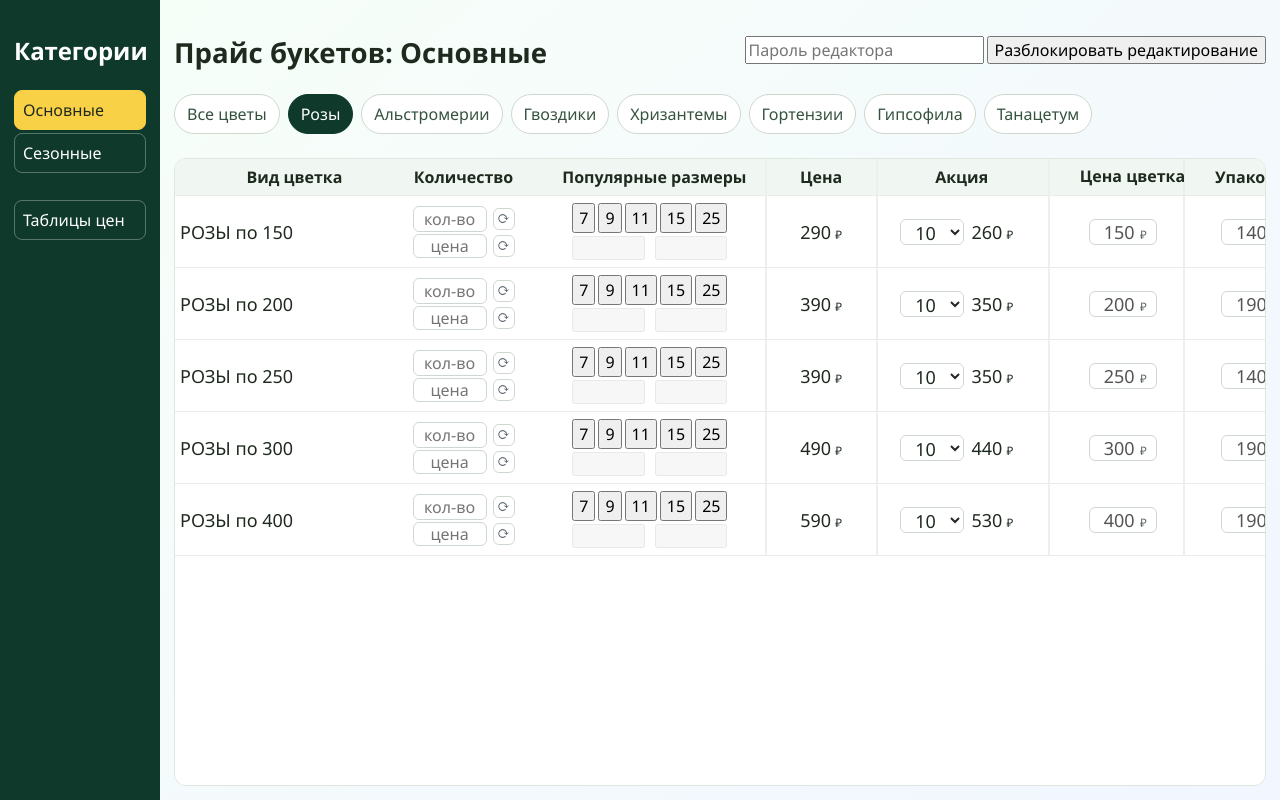
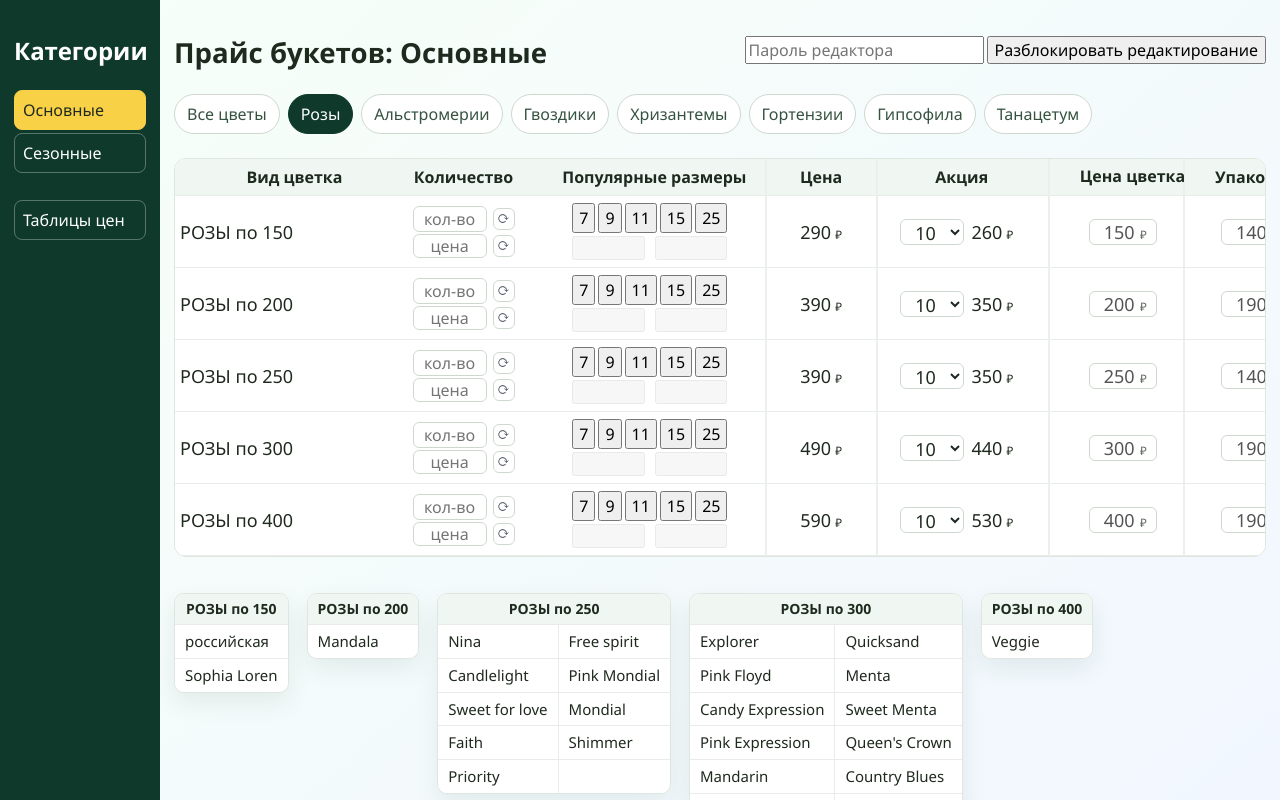
Before and after one commit to alizelect/flowers_baza, a Vue app: page / in a window 1280 px wide. Both pictures are taken after a click on the button "Розы". Shown: the top 800 px of the page. Built offline with nearby package versions, Linux system fonts and the light colour scheme.

Commit message:
Add rose variety tables

```diff
--- a/src/App.vue
+++ b/src/App.vue
@@ -101,6 +101,42 @@ const FLOWER_FILTER_LABELS: Record<FlowerFilterKey, string> = {
   peony: '\u041f\u0438\u043e\u043d\u044b',
   tulip: '\u0422\u044e\u043b\u044c\u043f\u0430\u043d\u044b',
 }
+
+const ROSE_VARIETY_TABLES = [
+  {
+    title: 'РОЗЫ по 150',
+    columns: [
+      ['российская', 'Sophia Loren'],
+    ],
+  },
+  {
+    title: 'РОЗЫ по 200',
+    columns: [
+      ['Mandala'],
+    ],
+  },
+  {
+    title: 'РОЗЫ по 250',
+    columns: [
+      ['Nina', 'Candlelight', 'Sweet for love', 'Faith', 'Priority'],
+      ['Free spirit', 'Pink Mondial', 'Mondial', 'Shimmer'],
+    ],
+  },
+  {
+    title: 'РОЗЫ по 300',
+    columns: [
+      ['Explorer', 'Pink Floyd', 'Candy Expression', 'Pink Expression', 'Mandarin', 'Hermosa', "Pink O'Hara", "White O'Hara", 'Playa Blanca'],
+      ['Quicksand', 'Menta', 'Sweet Menta', "Queen's Crown", 'Country Blues', 'Be Sweet', 'Suave', 'Lilit'],
+    ],
+  },
+  {
+    title: 'РОЗЫ по 400',
+    columns: [
+      ['Veggie'],
+    ],
+  },
+] as const
+
 function getAllowedFlowerFilters(section: SectionKey): FlowerFilterKey[] {
   return section === 'sezonnye' ? SEASONAL_FLOWER_FILTER_ORDER : PRIMARY_FLOWER_FILTER_ORDER
 }
@@ -566,6 +602,14 @@ function compareFlowers(a: FlowerItem, b: FlowerItem): number {
 
 function matchesFlowerFilter(item: FlowerItem, filter: FlowerFilterKey): boolean {
   return filter === 'all' || getFlowerGroup(item) === filter
+}
+
+function shouldShowRoseVarieties(): boolean {
+  return store.activeSection === 'osnovnye' && activeFlowerFilter.value === 'rose'
+}
+
+function getRoseVarietyRowCount(table: (typeof ROSE_VARIETY_TABLES)[number]): number {
+  return Math.max(...table.columns.map((column) => column.length))
 }
 
 function isHiddenFlower(item: FlowerItem): boolean {
@@ -1859,6 +1903,22 @@ onBeforeUnmount(() => {
           </tbody>
         </table>
       </div>
+      <div v-if="shouldShowRoseVarieties()" class="rose-variety-grid rose-variety-grid-desktop">
+        <table v-for="table in ROSE_VARIETY_TABLES" :key="table.title" class="rose-variety-table">
+          <thead>
+            <tr>
+              <th :colspan="table.columns.length">{{ table.title }}</th>
+            </tr>
+          </thead>
+          <tbody>
+            <tr v-for="rowIndex in getRoseVarietyRowCount(table)" :key="`${table.title}-${rowIndex}`">
+              <td v-for="(column, columnIndex) in table.columns" :key="`${table.title}-${rowIndex}-${columnIndex}`">
+                {{ column[rowIndex - 1] || '' }}
+              </td>
+            </tr>
+          </tbody>
+        </table>
+      </div>
       </template>
       <div v-if="store.activeSection !== 'priceTables'" class="mobile-cards" :class="{ 'mobile-cards-grouped': mobileCardSections.length > 0 }">
         <template v-if="mobileCardSections.some((section) => section.items.length)">
@@ -2095,6 +2155,22 @@ onBeforeUnmount(() => {
                   </div>
                 </div>
               </article>
+              <div v-if="section.key === 'rose'" class="rose-variety-grid rose-variety-grid-mobile">
+                <table v-for="table in ROSE_VARIETY_TABLES" :key="table.title" class="rose-variety-table">
+                  <thead>
+                    <tr>
+                      <th :colspan="table.columns.length">{{ table.title }}</th>
+                    </tr>
+                  </thead>
+                  <tbody>
+                    <tr v-for="rowIndex in getRoseVarietyRowCount(table)" :key="`${table.title}-${rowIndex}`">
+                      <td v-for="(column, columnIndex) in table.columns" :key="`${table.title}-${rowIndex}-${columnIndex}`">
+                        {{ column[rowIndex - 1] || '' }}
+                      </td>
+                    </tr>
+                  </tbody>
+                </table>
+              </div>
             </div>
           </section>
         </template>
--- a/src/style.css
+++ b/src/style.css
@@ -670,6 +670,71 @@ select {
 
 .price-table tbody tr.group-start td {
   border-top: 14px solid #f7faf7;
+}
+
+.rose-variety-grid {
+  display: flex;
+  flex-wrap: wrap;
+  align-items: start;
+  gap: 14px 18px;
+  width: 100%;
+  max-width: 100%;
+  margin-top: 36px;
+  padding: 0 0 8px;
+}
+
+.rose-variety-grid-mobile {
+  display: none;
+}
+
+.rose-variety-table {
+  width: max-content;
+  min-width: 0;
+  border-collapse: separate;
+  border-spacing: 0;
+  table-layout: auto;
+  overflow: hidden;
+  border: 1px solid #dfe6df;
+  border-radius: 10px;
+  background: #fff;
+  color: #1f2a1f;
+  font-size: 15px;
+  line-height: 1.25;
+  box-shadow: 0 10px 24px rgba(15, 58, 43, 0.08);
+}
+
+.rose-variety-table th,
+.rose-variety-table td {
+  border: 0;
+  padding: 7px 10px;
+}
+
+.rose-variety-table th {
+  text-align: center;
+  font-size: 14px;
+  line-height: 1.15;
+  font-weight: 700;
+  letter-spacing: 0;
+  background: #f0f7f2;
+  color: #1f2a1f;
+}
+
+.rose-variety-table td {
+  min-height: 30px;
+  text-align: left;
+  vertical-align: middle;
+  white-space: nowrap;
+  width: 1%;
+  border-top: 1px solid #e8ece8;
+  background: #fff;
+}
+
+.rose-variety-table td + td {
+  border-left: 1px solid #e8ece8;
+}
+
+.rose-variety-table td:empty {
+  background: #fff;
 }
 
 .mix-price-fields {
@@ -1109,6 +1174,30 @@ select {
 
   .desktop-table-wrap {
     display: none;
+  }
+
+  .rose-variety-grid-desktop {
+    display: none;
+  }
+
+  .rose-variety-grid-mobile {
+    display: flex;
+    flex-direction: column;
+    align-items: flex-start;
+    gap: 12px;
+    margin-top: 4px;
+    padding: 0;
+  }
+
+  .rose-variety-table {
+    font-size: 14px;
+    border-radius: 12px;
+    max-width: 100%;
+  }
+
+  .rose-variety-table th {
+    font-size: 15px;
+    padding: 8px;
   }
 
   .price-matrix-tabs-desktop {
```
Also changed, not shown: src/App.vue.js.
